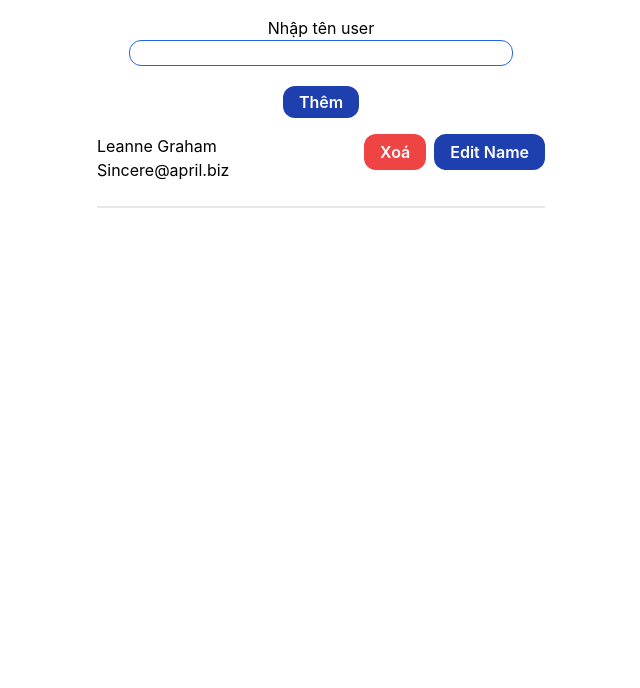
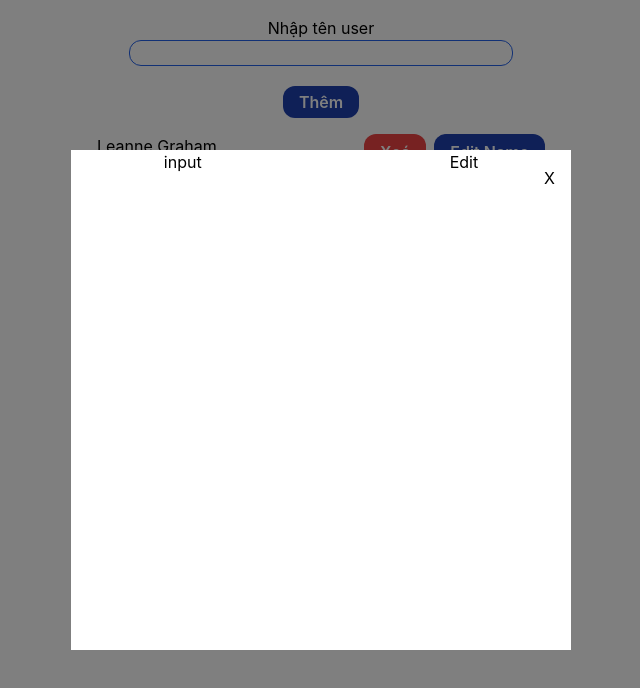
Before and after one commit to quocvuong2000/study-2024, a React (Create React App) app in the folder thi/boilerplate-react-typescript/: page / in a window 1280 px wide. Both pictures are taken after a click on the button "Edit Name". Shown: the top 688 px of the page, without its empty margins (319-959 px from the left). Built offline with nearby package versions, Linux system fonts and the light colour scheme.

Commit message:
Update lesson modal edit

```diff
--- a/thi/boilerplate-react-typescript/src/App.tsx
+++ b/thi/boilerplate-react-typescript/src/App.tsx
@@ -1,10 +1,14 @@
-import "./App.css";
-import Users from "./LESSONS/CRUD_USERS/Users";
+import { useState } from 'react';
+import './App.css';
+import Users from './LESSONS/CRUD_USERS/Users';
+import ModalEdit from './LESSONS/MODAL';
 
 function App() {
+  const [open, setOpen] = useState(false);
   return (
     <div className="App">
-      <Users />
+      <Users setOpen={setOpen}/>
+      <ModalEdit open={open} setOpen={setOpen} />
     </div>
   );
 }
--- a/thi/boilerplate-react-typescript/src/LESSONS/CRUD_USERS/Users.tsx
+++ b/thi/boilerplate-react-typescript/src/LESSONS/CRUD_USERS/Users.tsx
@@ -1,5 +1,5 @@
-import { useState } from "react";
-import userList from "./data";
+import { useState } from 'react';
+import userList from './data';
 
 type User = {
   id: string;
@@ -9,9 +9,9 @@ type User = {
 };
 
 // CRUD => CREATE, READ, UPDATE, DELETE
-const Users = () => {
+const Users = ({ setOpen }: { setOpen: (open: boolean) => void }) => {
   const [users, setUsers] = useState<User[]>(userList);
-  const [inputName, setInputName] = useState("");
+  const [inputName, setInputName] = useState('');
 
   // Reason why we should use key when rendering list
   // => https://medium.com/geekculture/reactjs-why-index-as-a-key-is-an-anti-pattern-4b9dc6ef0067
@@ -27,14 +27,13 @@ const Users = () => {
     const newUserObject: User = {
       id: new Date().toISOString(),
       name: inputName,
-      username: "",
-      email: "",
+      username: '',
+      email: '',
     };
     const newUserList = [...users, newUserObject];
     setUsers(newUserList);
-    setInputName("");
+    setInputName('');
   };
-
 
   // 1. Lập 1 cái state lưu selected id
   // 2. sửa title, button, và thêm nút huỷ
@@ -74,7 +73,10 @@ const Users = () => {
                 <button className="py-1 max-h-9 px-4 bg-red-500 text-white  rounded-xl font-semibold">
                   Xoá
                 </button>
-                <button className="py-1 px-4 max-h-9 bg-blue-800 text-white  rounded-xl font-semibold">
+                <button
+                  className="py-1 px-4 max-h-9 bg-blue-800 text-white  rounded-xl font-semibold"
+                  onClick={() => setOpen(true)}
+                >
                   Edit Name
                 </button>
               </div>
--- /dev/null
+++ b/thi/boilerplate-react-typescript/src/LESSONS/MODAL/index.tsx
@@ -0,0 +1,27 @@
+import './style.css';
+type Props = {
+  open: boolean;
+  setOpen: (open: boolean) => void;
+  userName?: string;
+  handleEdit?: () => void;
+};
+
+const ModalEdit = ({ open, setOpen, handleEdit }: Props) => {
+  //state input 1
+  //state input 2
+  //state input 3
+  return (
+    <div className={`modalWrapper ${open ? '' : 'close'}`}>
+      <div className="modalContent">
+        <button className="closeBtn" onClick={() => setOpen(!open)}>
+          X
+        </button>
+        input
+        <input type="b" />
+        <button onClick={handleEdit}>Edit</button>
+      </div>
+    </div>
+  );
+};
+
+export default ModalEdit;
--- /dev/null
+++ b/thi/boilerplate-react-typescript/src/LESSONS/MODAL/style.css
@@ -0,0 +1,34 @@
+@keyframes example {
+  from {transform: scale(-50);}
+  to {transform: scale(0);}
+}
+.modalWrapper {
+  position: fixed;
+  height: 100vh;
+  width: 100vw;
+  top: 0;
+  background-color: rgba(0, 0, 0, 0.5);
+  display: block;
+  /* transition: all 3s ease-in; */
+}
+.modalWrapper.close {
+  display: none;
+}
+.modalContent {
+  position: relative;
+  height: 500px;
+  width: 500px;
+  background-color: white;
+  top: 50%;
+  left: 50%;
+  transform: translate(-50%, -50%);
+  color: black;
+  animation-name: example;
+  animation-duration: 0.3s;
+}
+
+.closeBtn {
+  position: absolute;
+  right: 16px;
+  top: 16px;
+}
```
